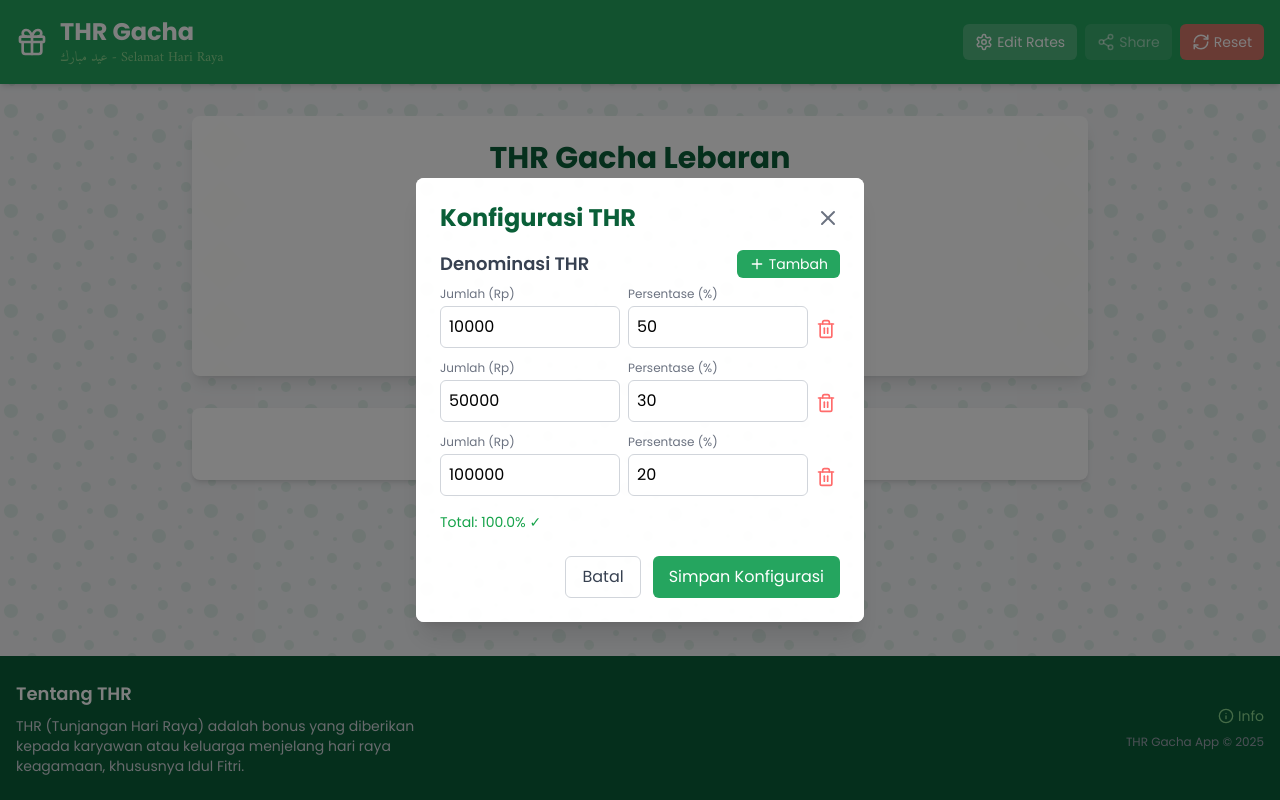
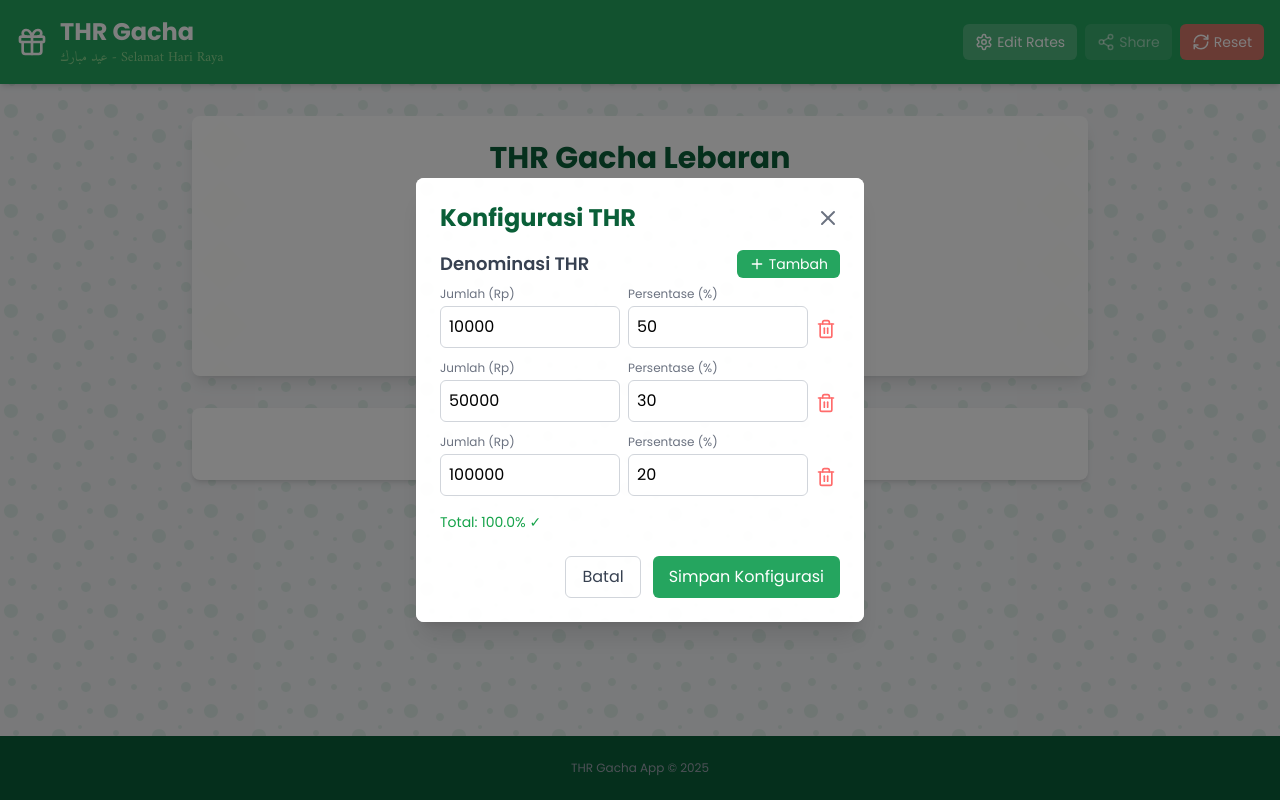
Before and after one commit to arifjagad/gacha-thr, a React (Vite) app: page / in a window 1280 px wide. Built offline with nearby package versions, Linux system fonts and the light colour scheme.

Commit message:
fix: penyesuaian footer

```diff
--- a/src/components/Footer.tsx
+++ b/src/components/Footer.tsx
@@ -3,27 +3,34 @@ import { Info } from 'lucide-react';
 
 const Footer: React.FC = () => {
   return (
+    // <footer className="bg-primary-dark text-white py-6">
+    //   <div className="container mx-auto px-4">
+    //     <div className="flex flex-col md:flex-row justify-between items-center">
+    //       <div className="mb-4 md:mb-0 text-center md:text-left">
+    //         <h3 className="text-lg font-semibold mb-2">Tentang THR</h3>
+    //         <p className="text-sm text-gray-300 max-w-md">
+    //           THR (Tunjangan Hari Raya) adalah bonus yang diberikan kepada karyawan
+    //           atau keluarga menjelang hari raya keagamaan, khususnya Idul Fitri.
+    //         </p>
+    //       </div>
+
+    //       <div className="text-center md:text-right">
+    //         <div className="flex items-center justify-center md:justify-end mb-2">
+    //           <Info size={16} className="mr-1 text-primary-light" />
+    //           <span className="text-sm text-primary-light">Info</span>
+    //         </div>
+    //         <p className="text-xs text-gray-400">
+    //           THR Gacha App © {new Date().getFullYear()}
+    //         </p>
+    //       </div>
+    //     </div>
+    //   </div>
+    // </footer>
     <footer className="bg-primary-dark text-white py-6">
-      <div className="container mx-auto px-4">
-        <div className="flex flex-col md:flex-row justify-between items-center">
-          <div className="mb-4 md:mb-0 text-center md:text-left">
-            <h3 className="text-lg font-semibold mb-2">Tentang THR</h3>
-            <p className="text-sm text-gray-300 max-w-md">
-              THR (Tunjangan Hari Raya) adalah bonus yang diberikan kepada karyawan
-              atau keluarga menjelang hari raya keagamaan, khususnya Idul Fitri.
-            </p>
-          </div>
-
-          <div className="text-center md:text-right">
-            <div className="flex items-center justify-center md:justify-end mb-2">
-              <Info size={16} className="mr-1 text-primary-light" />
-              <span className="text-sm text-primary-light">Info</span>
-            </div>
-            <p className="text-xs text-gray-400">
-              THR Gacha App © {new Date().getFullYear()}
-            </p>
-          </div>
-        </div>
+      <div className="container mx-auto px-4 text-center">
+        <p className="text-xs text-gray-400">
+          THR Gacha App © {new Date().getFullYear()}
+        </p>
       </div>
     </footer>
   );
```
